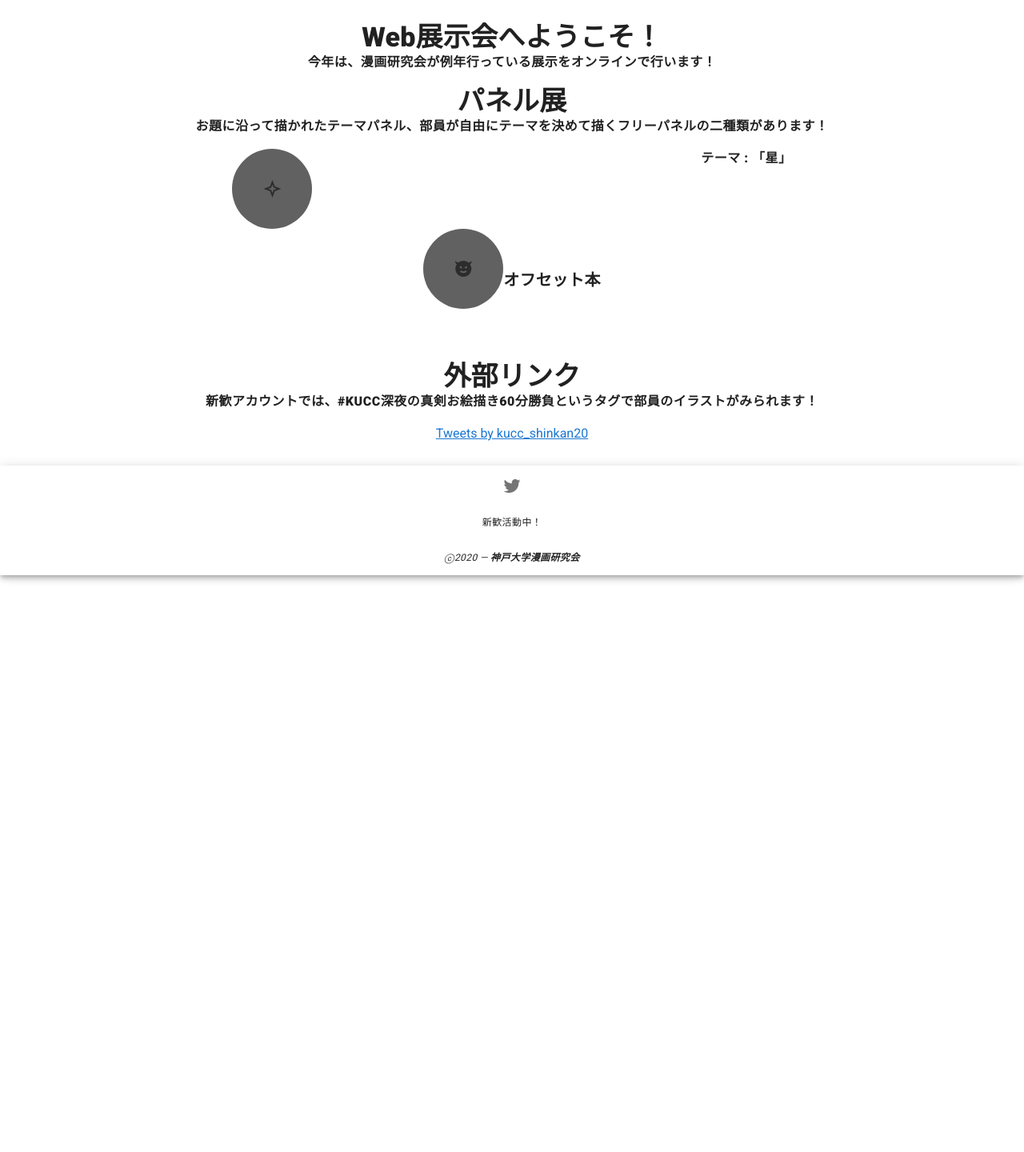
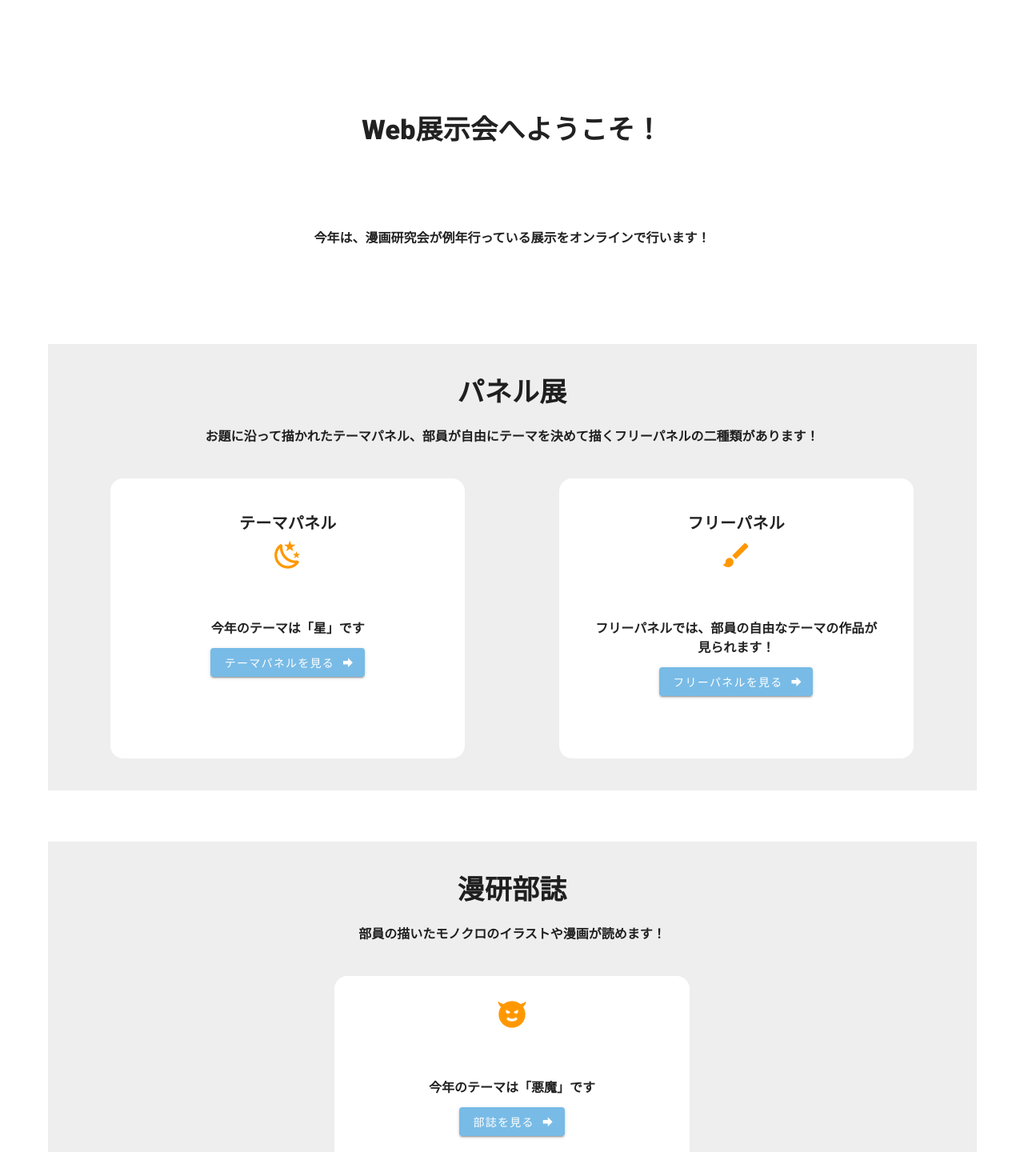
Before and after one commit to terakawakohei/rokko-festival, a Vue app: page /#/ in a window 1280 px wide. Shown: the part 530-1970 px from the top of the page at 80% size. Before the commit the page ends 1249 px from the top, so only its background shows below. Built offline with nearby package versions, Linux system fonts and the light colour scheme; what vue-smoothscroll would draw is missing.

Commit message:
説明文responsive対応

```diff
--- a/src/App.vue
+++ b/src/App.vue
@@ -1,7 +1,7 @@
 <template>
   <v-app>
     <v-app-bar app white shrink-on-scroll prominent>
-      <v-tabs centered white icons-and-text color="basil">
+      <v-tabs centered white icons-and-text color="#78BBE6">
         <v-tabs-slider></v-tabs-slider>
 
         <v-tab to="/">
@@ -19,7 +19,7 @@
         </v-tab>
 
         <v-tab to="/offset">
-          オフセット本
+          部誌
           <v-icon>mdi-book-open-blank-variant</v-icon>
         </v-tab>
       </v-tabs>
--- a/src/views/description.vue
+++ b/src/views/description.vue
@@ -1,55 +1,175 @@
 <template>
+  <v-container>
     <v-container py-10>
+      <v-row justify="center" class="py-16">
+        <v-col cols="9" class="py-10">
+          <div class="font-weight-black text-center text-h4">
+            Web展示会へようこそ！
+          </div>
+        </v-col>
+        <div></div>
+        <v-col cols="11" class="pt-16">
+          <p class=" font-weight-black text-center">
+            今年は、漫画研究会が例年行っている展示をオンラインで行います！
+          </p>
+        </v-col>
+      </v-row>
+    </v-container>
+
+    <!-- パネル展説明 -->
+
+    <v-sheet class="py-10 px-8" color="grey lighten-3">
       <!-- <v-overlay absolute> -->
       <v-row justify="center">
-      <h1 class="display-1 font-weight-black">Web展示会へようこそ！</h1>
+        <v-col cols="9">
+          <div class="font-weight-black text-center text-h4">
+            パネル展
+          </div>
+        </v-col>
+        <v-col cols="11">
+          <p class=" font-weight-black text-center">
+            お題に沿って描かれたテーマパネル、部員が自由にテーマを決めて描くフリーパネルの二種類があります！
+          </p>
+        </v-col>
       </v-row>
 
-    <v-row justify="center" cols="6" sm="6" md="3" lg="3" xl="3">
-      <p class="body-1 font-weight-black">
-        今年は、漫画研究会が例年行っている展示をオンラインで行います！
+      <v-row justify="space-around">
+        <v-col cols="12" md="5">
+          <v-sheet
+            class="pa-10"
+            color="white lighten-3"
+            rounded="xl"
+            height="350"
+          >
+            <div class=" font-weight-black text-center text-h6 pb-4">
+              テーマパネル
+            </div>
+            <div></div>
+            <v-sheet rounded="xl" class="mx-auto" height="100" width="100">
+              <v-row align="center" justify="space-around">
+                <v-icon x-large color="orange">mdi-weather-night</v-icon>
+              </v-row></v-sheet
+            >
+
+            <div></div>
+            <p class=" font-weight-black text-center">
+              今年のテーマは「星」です
             </p>
+            <v-row align="center" justify="space-around">
+              <router-link to="/theme" tag="button">
+                <v-btn
+                  :loading="loading3"
+                  :disabled="loading3"
+                  color="#78BBE6"
+                  class="ma-2 white--text font-weight-medium"
+                  @click="loader = 'loading3'"
+                >
+                  テーマパネルを見る
+                  <v-icon right dark>
+                    mdi-arrow-right-bold
+                  </v-icon>
+                </v-btn></router-link
+              >
+            </v-row>
+          </v-sheet>
+        </v-col>
+        <v-col cols="12" md="5">
+          <v-sheet
+            class="pa-10"
+            color="white lighten-3"
+            rounded="xl"
+            height="350"
+          >
+            <div class=" font-weight-black text-center text-h6 pb-4">
+              フリーパネル
+            </div>
+            <div></div>
+            <v-sheet rounded="xl" class="mx-auto" height="100" width="100">
+              <v-row align="center" justify="space-around">
+                <v-icon x-large color="orange">mdi-brush</v-icon>
+              </v-row></v-sheet
+            >
+
+            <div></div>
+            <p class=" font-weight-black text-center">
+              フリーパネルでは、部員の自由なテーマの作品が見られます！
+            </p>
+            <v-row align="center" justify="space-around">
+              <router-link to="/free" tag="button">
+                <v-btn
+                  :loading="loading3"
+                  :disabled="loading3"
+                  color="#78BBE6"
+                  class="ma-2 white--text font-weight-medium"
+                  @click="loader = 'loading3'"
+                >
+                  フリーパネルを見る
+                  <v-icon right dark>
+                    mdi-arrow-right-bold
+                  </v-icon>
+                </v-btn></router-link
+              >
+            </v-row>
+          </v-sheet>
+        </v-col>
+      </v-row>
+    </v-sheet>
+
+    <!-- オフセ本説明 -->
+
+    <v-sheet class="py-10 px-8 my-16" color="grey lighten-3">
+      <v-row justify="center">
+        <v-col cols="9">
+          <div class="font-weight-black text-center text-h4">
+            漫研部誌
+          </div>
+        </v-col>
+        <v-col cols="11">
+          <p class=" font-weight-black text-center">
+            部員の描いたモノクロのイラストや漫画が読めます！
+          </p>
+        </v-col>
       </v-row>
 
-    <v-row justify="center">
-      <h1 class="display-1 font-weight-black">パネル展</h1>
+      <v-row justify="space-around">
+        <v-col cols="12" md="5">
+          <v-sheet
+            class="pa-10"
+            color="white lighten-3"
+            rounded="xl"
+            height="350"
+          >
+            <div></div>
+            <v-sheet rounded="xl" class="mx-auto" height="100" width="100">
+              <v-row align="center" justify="space-around">
+                <v-icon x-large color="orange">mdi-emoticon-devil</v-icon>
+              </v-row></v-sheet
+            >
+
+            <div></div>
+            <p class=" font-weight-black text-center">
+              今年のテーマは「悪魔」です
+            </p>
+            <v-row align="center" justify="space-around">
+              <router-link to="/offset" tag="button">
+                <v-btn
+                  :loading="loading3"
+                  :disabled="loading3"
+                  color="#78BBE6"
+                  class="ma-2 white--text font-weight-medium"
+                  @click="loader = 'loading3'"
+                >
+                  部誌を見る
+                  <v-icon right dark>
+                    mdi-arrow-right-bold
+                  </v-icon>
+                </v-btn></router-link
+              >
             </v-row>
-    <v-row justify="center">
-      <p class="body-1 font-weight-black">
-        お題に沿って描かれたテーマパネル、部員が自由にテーマを決めて描くフリーパネルの二種類があります！
-      </p>
-    </v-row>
-    <v-row space-around justify="center">
-      <v-col
-        v-for="(w, i) in works"
-        :key="i"
-        cols="6"
-        sm="6"
-        md="3"
-        lg="3"
-        xl="3"
-      >
-        <v-card>
-          <div class="d-flex flex-no-wrap justify-center">
-            <v-avatar class="ma-3" size="125" tile>
-              <v-icon>mdi-star-four-points-outline</v-icon>
-            </v-avatar>
-          </div>
-        </v-card>
+          </v-sheet>
         </v-col>
       </v-row>
-    <v-row justify="space-around">
-      <v-avatar color="grey darken-2" size="100">
-        <v-icon>mdi-star-four-points-outline</v-icon>
-      </v-avatar>
-      <p class="body-1 font-weight-black">テーマ : 「星」</p>
-    </v-row>
-    <v-row justify="center">
-      <v-avatar color="grey darken-2" size="100">
-        <v-icon>mdi-emoticon-devil</v-icon>
-      </v-avatar>
-      <p class="title font-weight-bold mt-12 mb-7">オフセット本</p>
-    </v-row>
+    </v-sheet>
   </v-container>
 </template>
 
--- a/src/views/offset.vue
+++ b/src/views/offset.vue
@@ -1,9 +1,72 @@
 <template>
   <div>
-    <v-row justify="center" class="py-10">
-      <h1 class="display-1 font-weight-black">オフセット本</h1>
+    <v-sheet class="py-10 px-8 my-16" color="grey lighten-3">
+      <v-row justify="center">
+        <v-col cols="9">
+          <div class="font-weight-black text-center text-h4">
+            漫研部誌
+          </div>
+        </v-col>
+        <v-col cols="11">
+          <p class=" font-weight-black text-center">
+            例年、部員描いたイラストや漫画をオフセット本として六甲祭で販売しています！
+          </p>
+        </v-col>
       </v-row>
+
+      <v-row justify="space-around">
+        <v-col cols="12" md="5">
+          <v-sheet
+            class="pa-10"
+            color="white lighten-3"
+            rounded="xl"
+            height="200"
+          >
+            <div></div>
+            <v-sheet rounded="xl" class="mx-auto" height="100" width="100">
+              <v-row align="center" justify="space-around">
+                <v-icon x-large color="orange">mdi-emoticon-devil</v-icon>
+              </v-row></v-sheet
+            >
+
+            <div></div>
+            <p class=" font-weight-black text-center">
+              今年のテーマは「悪魔」です
+            </p>
+          </v-sheet>
+        </v-col>
+      </v-row>
+    </v-sheet>
+
+    <v-sheet class="py-10 px-8" color="grey lighten-3">
+      <!-- <v-overlay absolute> -->
       <v-row justify="center">
+        <v-col cols="9">
+          <div class="font-weight-black text-center text-h4">
+            パネル展
+          </div>
+        </v-col>
+        <v-col cols="11">
+          <p class=" font-weight-black text-center">
+            お題に沿って描かれたテーマパネル、部員が自由にテーマを決めて描くフリーパネルの二種類があります！
+          </p>
+        </v-col>
+      </v-row>
+
+      <v-row justify="space-around">
+        <v-col cols="12" md="5">
+          <v-sheet
+            class="pa-10"
+            color="white lighten-3"
+            rounded="xl"
+            height="500"
+          >
+            <div class=" font-weight-black text-center text-h6 pb-4">
+              みーはー
+            </div>
+            <div></div>
+
+            <v-row align="center" justify="space-around">
               <v-card
                 href="https://kucc-rokkofestival.herokuapp.com/bibi/?book=Miserables.epub"
                 width="50%"
@@ -11,11 +74,33 @@
                 <v-img :src="loadImg('みーはー表紙.jpg')"></v-img>
               </v-card>
             </v-row>
-    <v-row justify="center">
-      <v-card width="50%">
+          </v-sheet>
+        </v-col>
+        <v-col cols="12" md="5">
+          <v-sheet
+            class="pa-10"
+            color="white lighten-3"
+            rounded="xl"
+            height="500"
+          >
+            <div class=" font-weight-black text-center text-h6 pb-4">
+              voom+
+            </div>
+            <div></div>
+
+            <v-row align="center" justify="space-around">
+              <v-card
+                href="https://kucc-rokkofestival.herokuapp.com/bibi/?book=Miserables.epub"
+                width="50%"
+              >
                 <v-img :src="loadImg('voom表紙.jpg')"></v-img>
               </v-card>
             </v-row>
+          </v-sheet>
+        </v-col>
+      </v-row>
+    </v-sheet>
+
     <!-- <a
       href="http://localhost:8081/bibi/?book=maruyama.epub"
       data-bibi="embed"
@@ -79,7 +164,7 @@ export default {
     loadImg(fileName) {
       return require(`@/assets/${fileName}`);
     },
-    reset: function () {
+    reset: function() {
       this.$router.go({ path: this.$router.currentRoute.path, force: true });
     },
     doReloadWithCache() {
--- a/src/views/panel/theme.vue
+++ b/src/views/panel/theme.vue
@@ -1,5 +1,5 @@
 <template>
-  <div>
+  <v-container>
     <v-row justify="center">
       <h1 class="display-1 font-weight-black padding">テーマパネル</h1>
     </v-row>
@@ -44,7 +44,7 @@
         </v-col>
       </v-row>
     </v-container>
-  </div>
+  </v-container>
 </template>
 
 <script>
@@ -76,16 +76,6 @@ export default {
       );
     },
   },
-  computed: {
-    shortenedContent: function() {
-      let maxlength = 100;
-      if (this.content.length <= maxlength) {
-        return this.content;
-      } else {
-        return this.content.substr(0, maxlength - 10) + "...(続きを読む）";
-      }
-    },
-  },
 };
 </script>
 <style>
```
Lines whose indentation alone changed are shown as unchanged.
